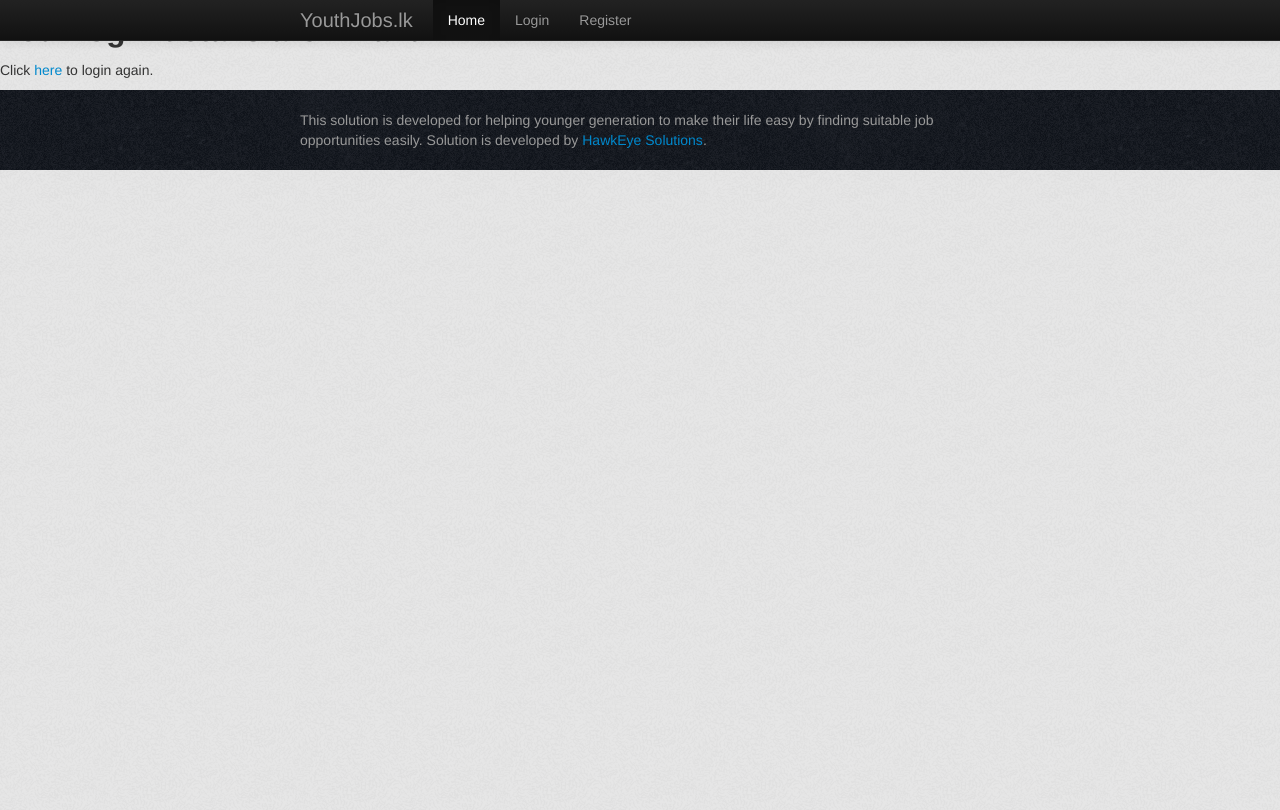
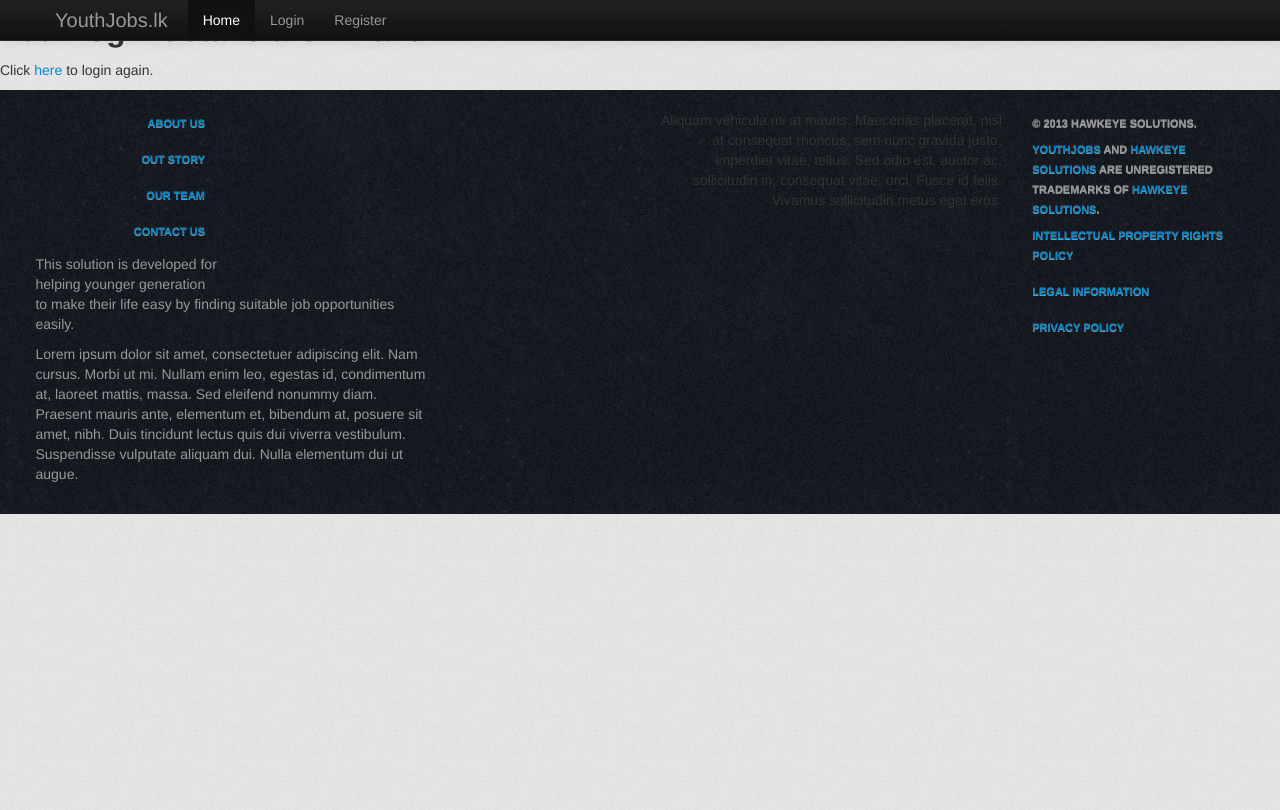
Before and after one commit to HawkEyeSL/YouthJobs, a Django app: page /invalid/ in a window 1280 px wide. Run offline with Django 3.2, Linux system fonts and the light colour scheme; parts of the project's set-up code (start-up, migrations or seed data) failed here and were passed over; some libraries are stand-ins or nearby versions.

Commit message:
added content to footer

```diff
--- a/companies/templates/list.html
+++ b/companies/templates/list.html
@@ -19,8 +19,7 @@
 
     {% if 1 < list.paginator.num_pages %}
     <div class="row-fluid">
-    <div class="span6 offset6">
-    <div class="pagination">
+    <div class="pagination pagination-right">
         <ul>
             {% if list.has_previous %}
                 <li><a href="?page={{ list.previous_page_number }}"><<</a><li>
@@ -43,7 +42,6 @@
         </ul>
     </div>
     </div>
-    </div>
     {% endif %}
 
 {% endblock %}
--- a/companies/urls.py
+++ b/companies/urls.py
@@ -4,5 +4,5 @@ from django.conf.urls import patterns, include, url
 urlpatterns = patterns('',
 
     #list all companies
-    url(r'^list_all/$', 'companies.views.list_all'),
+    url(r'^list/$', 'companies.views.list_all'),
 )
--- a/youthjob/static/css/main.css
+++ b/youthjob/static/css/main.css
@@ -6,6 +6,11 @@ html, body {
 body {
     /*padding-top: 40px;*/
 }
+
+.left {
+    float:left;
+}
+
 
 /* Sticky footer styles
 -------------------------------------------------- */
@@ -44,7 +49,7 @@ body {
 /* Custom page CSS
 -------------------------------------------------- */
 /* Not required for template or sticky footer method. */
-
+/*
 .container {
     width: auto;
     max-width: 680px;
@@ -52,7 +57,7 @@ body {
 .container .credit {
     margin: 20px 0;
 }
-
+*/
 body{
     background-image: url(/static/images/background/ticks.png);
     background-position: initial initial;
@@ -71,6 +76,22 @@ body{
     min-height:400px;
 }
 
-.sidepane{
+#sidepane{
+    min-width:184px;
     max-width:240px;
+
 }
+#sidepane .span6{
+    min-width:200px;
+}
+
+/*~~~~~~~~~~~~~~~~~~~~~~~~~~~~~~~~~~~~~~~~~ footer ~~~~~~~~~~~~~~~~~~~~~~~~~~~*/
+
+#footer{
+    min-height:40px;
+    padding:20px 0px;
+}
+
+.footerinner{
+    min-width:200px;
+}
--- a/youthjob/templates/base.html
+++ b/youthjob/templates/base.html
@@ -12,62 +12,10 @@
         <link rel="stylesheet" type="text/css" href="{% static 'css/main.css' %}" />
         <link rel="stylesheet" type="text/css" href="{% static 'css/temp.css' %}" />
 
-        <style type="text/css">
-		      body {
-		        /*padding-top: 40px;*/
-	         }
-
-          /* Sticky footer styles
-          -------------------------------------------------- */
-
-
-
-          /* Wrapper for page content to push down footer */
-          #wrap {
-            min-height: 100%;
-            height: auto !important;
-            height: 100%;
-            /* Negative indent footer by it's height */
-            margin: 0 auto -80px;
-          }
-
-          /* Set the fixed height of the footer here */
-          #push,
-          #footer {
-            height: auto;
-          }
-          #footer {
-            /*margin-top: 60px;*/
-            /*background-color: #f5f5f5;*/
-          }
-
-          /* Lastly, apply responsive CSS fixes as necessary */
-          @media (max-width: 767px) {
-            #footer {
-              margin-left: -20px;
-              margin-right: -20px;
-              padding-left: 20px;
-              padding-right: 20px;
-            }
-          }
-
-          /* Custom page CSS
-          -------------------------------------------------- */
-          /* Not required for template or sticky footer method. */
-
-          .container {
-            width: auto;
-            max-width: 680px;
-          }
-          .container .credit {
-            margin: 20px 0;
-          }
-
-        </style>
-
         <script src="{% static 'js/jquery-1.8.3.js' %}"></script>
 </head>
 <body>
+    {% block menubar %}
     <div class="navbar navbar-inverse navbar-fixed-top">
       <div class="navbar-inner">
         <div class="container">
@@ -87,27 +35,27 @@
         </div>
       </div>
     </div>
+    {% endblock %}
 
     <!-- Begin page content -->
     {% block maincontent %}
     <div id="wrap">
         <div class="container-fluid content">
           <div class="row-fluid">
-            <div class="span2 sidepane">
-                {% block sidepane %}{% endblock %}
+            <div class="span3"id="sidepane">
+            {% block sidepane %}{% endblock %}
             </div>
-            <div class="span10">
+            <div class="span9">
                 {% block content %}{% endblock %}
             </div>
           </div>
-       </div>
+        </div>
     </div>
     {% endblock %}
 
     <div id="footer">
-      <div class="container">
-        <p class="muted credit">This solution is developed for helping younger generation to make their life easy by finding suitable job opportunities easily. Solution is developed by  <a href="http://hawkeyesolutions.lk">HawkEye Solutions</a>.</p>
-      </div>
+    {% block footer %}
+    {% endblock %}
     </div>
 </body>
 </html>
--- a/youthjob/templates/base_site.html
+++ b/youthjob/templates/base_site.html
@@ -1,10 +1,46 @@
 {% extends "base.html" %}
 
 {% block sidepane %}
-    <ul class="nav nav-tabs nav-stacked">
+    <ul class="nav nav-list nav-stacked">
       <li><a href="#"><i class="icon-user"></i> My Profile</a></li>
-      <li><a href="#"><i class="icon-globe"></i> Companies</a></li>
-      <li><a href="#"><i class="icon-hand-right"></i> Vacancies</a></li>
-      <li><a href="#"><i class="icon-wrench"></i> Settings</a></li>
+      <li><a href="#"><i class="icon-plus"></i> Add Skills</a></li>
+      <li><a href="#"><i class="icon-wrench"></i> Account Settings</a></li>
+      <li class="nav-header">Other Activities</li>
+      <li><a href="#"><i class="icon-globe"></i> View Companies</a></li>
+      <li><a href="#"><i class="icon-hand-right"></i>Search Vacancies</a></li>
+      <li><a href="#"><i class="icon-road"></i> Career Guidance</a></li>
     </ul>
 {% endblock %}
+
+{% block footer %}
+<div class="container-fluid">
+  <div class="row-fluid">
+    <div class="span6 left">
+        <div class="span4 left footerinner">
+              <li class="nav-header"><a href="#"><p class="text-right">About Us</p></a></li>
+              <li class="nav-header"><a href="#"><p class="text-right">Out Story</p></a></li>
+              <li class="nav-header"><a href="#"><p class="text-right">Our Team</p></a></li>
+              <li class="nav-header"><a href="#"><p class="text-right">Contact Us</p></a></li>
+        </div>
+        <div class="span8 left footerinner">
+            <p class="muted credit">This solution is developed for<br/>helping younger generation<br/>to make their life easy by finding suitable job opportunities easily.</p>
+            <p class="muted credit">Lorem ipsum dolor sit amet, consectetuer adipiscing elit. Nam cursus. Morbi ut mi. Nullam enim leo, egestas id, condimentum at, laoreet mattis, massa. Sed eleifend nonummy diam. Praesent mauris ante, elementum et, bibendum at, posuere sit amet, nibh. Duis tincidunt lectus quis dui viverra vestibulum. Suspendisse vulputate aliquam dui. Nulla elementum dui ut augue.</p>
+        </div>
+    </div>
+    <div class="span6 left">
+        <div class="span7 left footerinner">
+            <p class="text-right">Aliquam vehicula mi at mauris. Maecenas placerat, nisl at consequat rhoncus, sem nunc gravida justo, imperdiet vitae, tellus. Sed odio est, auctor ac, sollicitudin in, consequat vitae, orci. Fusce id felis. Vivamus sollicitudin metus eget eros.</p>
+        </div>
+        <div class="span5 left footerinner">
+              <li class="nav-header">© 2013 HawkEye Solutions.</li>
+              <li class="nav-header"><a href="http://youthjobs.lk">YouthJobs</a> and <a href="http://hawkeyesolutions.lk">HawkEye Solutions</a> are unregistered trademarks of <a href="http://hawkeyesolutions.lk">HawkEye Solutions</a>.</li>
+              <li class="nav-header"><a href="#"><p class="">Intellectual property rights policy</p></a></li>
+              <li class="nav-header"><a href="#"><p class="">Legal information</p></a></li>
+              <li class="nav-header"><a href="#"><p class="">Privacy policy</p></a></li>
+        </div>
+    </div>
+  </div>
+</div>
+
+
+{% endblock %}
```
